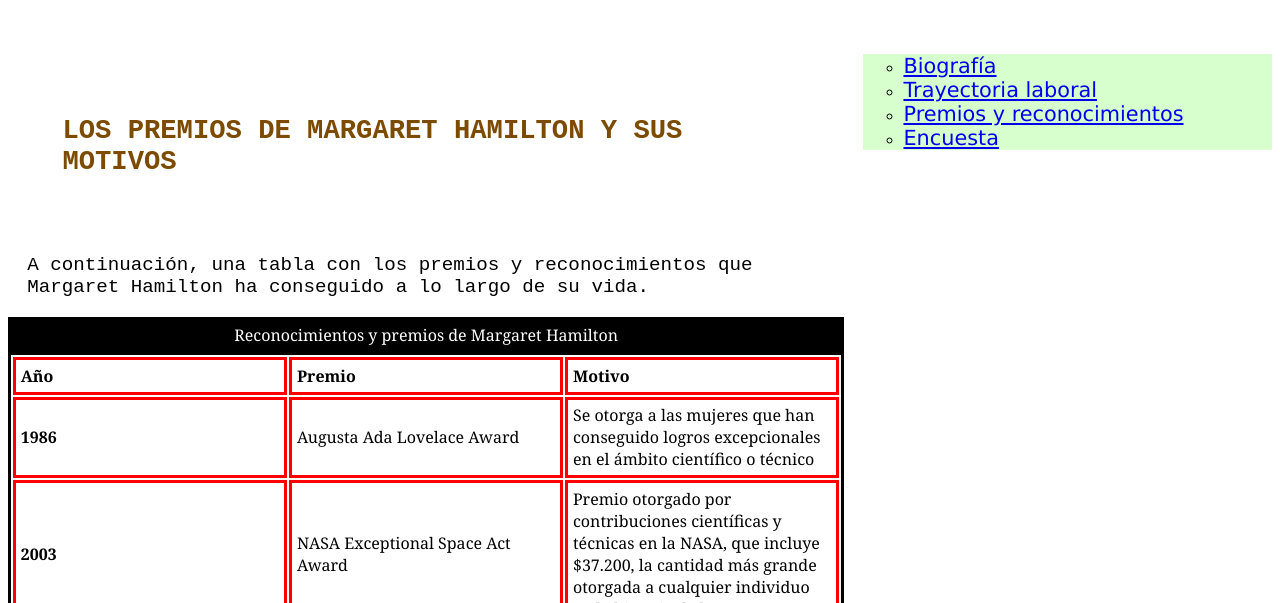
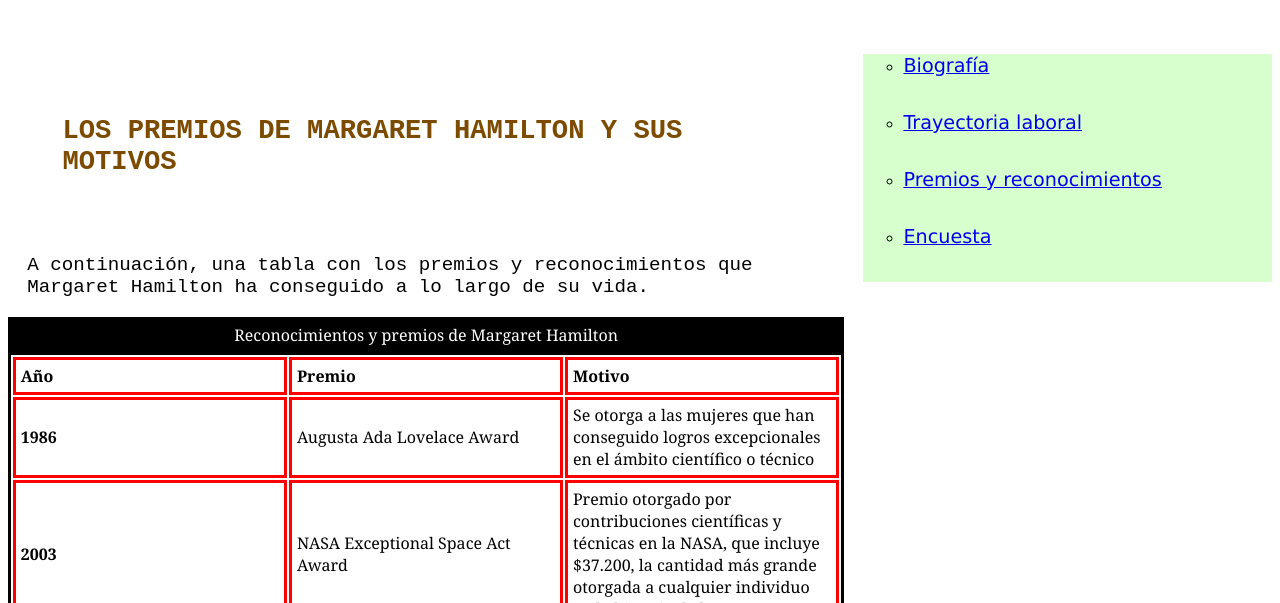
Before and after one commit to mariolada/sew, a plain HTML site: page reconocimientos.html in a window 1280 px wide. Shown: the part 197-800 px from the top of the page. Drawn offline with Linux system fonts and the light colour scheme.

Commit message:
Add files via upload

```diff
--- a/estilos/estilo.css
+++ b/estilos/estilo.css
@@ -81,7 +81,7 @@ body {
   /*Especifidad 002*/
   aside > p {
      font-family :'Courier New', Courier, monospace;
-     font-size: 1.1em;
+     font-size: 1.2em;
      color:  rgb(0, 0, 0);
 
    }
@@ -101,8 +101,10 @@ body>section>ul {
   list-style-type: georgian;
   color: rgb(255, 255, 255);
   font-family: 'Courier New', Courier, monospace;
-  font-size: 1em;
+  font-size: 1.2em;
     background-color: rgb(8, 0, 43);
+    padding-bottom: 1em;
+
 }
 
 
@@ -111,10 +113,16 @@ body>section>ul {
 
   /*Especifidad 005*/
  body > nav > ul > li> a {
+
     font-family: Verdana, Geneva, Tahoma, sans-serif;
-    font-size: 1.3em;
+    font-size: 1.2em;
 
   }
+  body > nav > ul > li {
+
+    margin-bottom: 1em;
+  }
+
 
 
 
--- a/reconocimientos.html
+++ b/reconocimientos.html
@@ -22,10 +22,10 @@
       </header>
     <nav>
         <ul>
-          <li><a title = "Biografía" tabIndex = "1" accesskey = "B" href = "index.html" > Biografía </a></li>
-          <li><a title = "Trayectoria laboral" tabIndex = "2" accesskey = "t" href = "trayectorialaboral.html" > Trayectoria laboral </a></li>
-          <li> <a title = "Premios y reconocimientos"  tabIndex = "3" accesskey = "p" href = "reconocimientos.html"> Premios y reconocimientos </a></li>
-          <li> <a title = "Encuesta" tabIndex = "4" accesskey = "q" href = "formulario.html" > Encuesta</a>      </li>
+          <li><a title = "Biografía" tabIndex = "1" accesskey = "B" href = "index.html" > Biografía </a></li><br>
+          <li><a title = "Trayectoria laboral" tabIndex = "2" accesskey = "t" href = "trayectorialaboral.html" > Trayectoria laboral </a></li><br>
+          <li> <a title = "Premios y reconocimientos"  tabIndex = "3" accesskey = "p" href = "reconocimientos.html"> Premios y reconocimientos </a></li><br>
+          <li> <a title = "Encuesta" tabIndex = "4" accesskey = "q" href = "formulario.html" > Encuesta</a>      </li><br>
         </ul>
       </nav>
 
```
Also changed, not shown: trayectorialaboral.html (+1 -1 lines).
